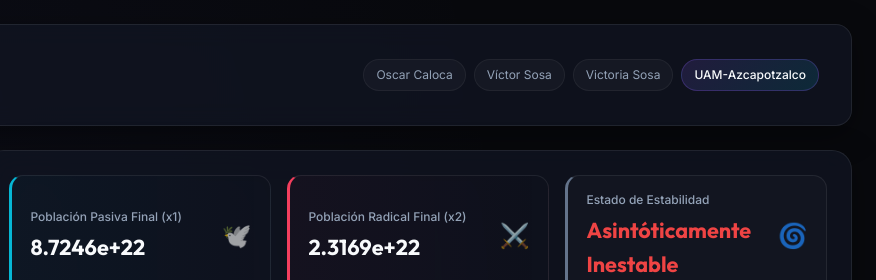
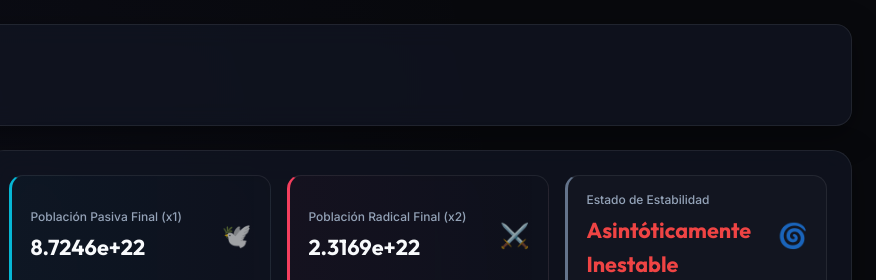
Before and after one commit to blenderwebservices/simulador-presa-depredador, a website built with Vite: page index.html in a window 1280 px wide. Shown: the top 280 px of the page, 404-1280 px from the left. Built offline with nearby package versions, Linux system fonts and the light colour scheme.

Commit message:
chore: remove author credits and university affiliation from document title and header

```diff
--- a/index.html
+++ b/index.html
@@ -3,7 +3,7 @@
 <head>
     <meta charset="UTF-8">
     <meta name="viewport" content="width=device-width, initial-scale=1.0">
-    <title>Simulador Biofilosófico Depredador-Presa | UAM-Azcapotzalco</title>
+    <title>Simulador Biofilosófico Depredador-Presa</title>
 
     <!-- Google Fonts -->
     <link rel="preconnect" href="https://fonts.googleapis.com">
@@ -32,12 +32,7 @@
                     <p class="subtitle">Biofilosofía y Dinámicas Sociales</p>
                 </div>
             </div>
-            <div class="header-authors">
-                <span class="author-tag">Oscar Caloca</span>
-                <span class="author-tag">Víctor Sosa</span>
-                <span class="author-tag">Victoria Sosa</span>
-                <span class="institution-tag">UAM-Azcapotzalco</span>
-            </div>
+
         </header>
 
         <!-- Main Workspace Grid -->
```
